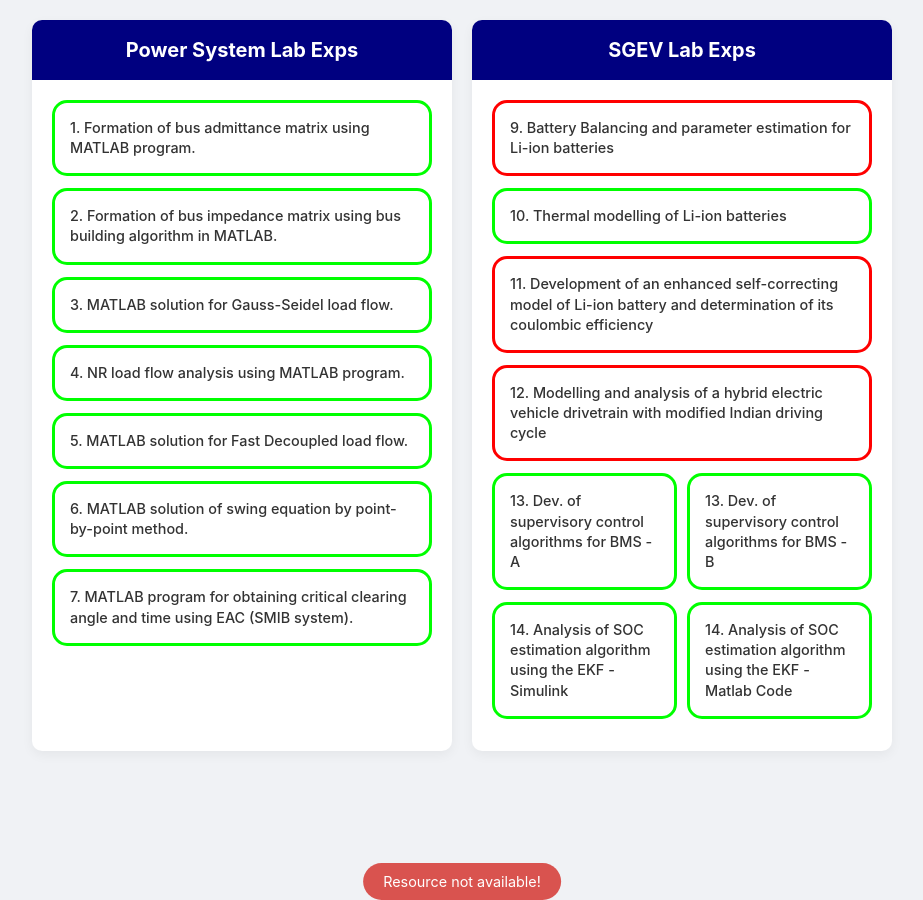
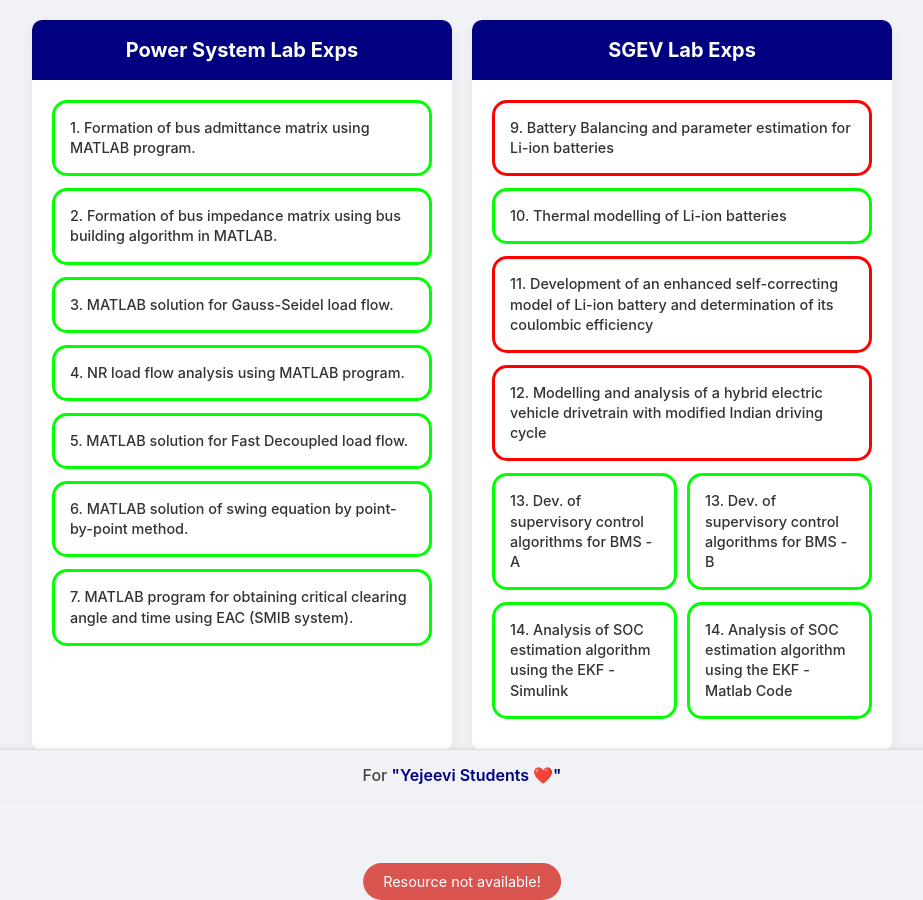
Before and after one commit to arunesh333/powersystem, a plain HTML site: page index.html in a window 1280 px wide. Shown: the whole page, without its empty margins (178-1101 px from the left). Before the commit the page ends 840 px from the top, so only its background shows below. Drawn offline with Linux system fonts and the light colour scheme.

Commit message:
Add files via upload

```diff
--- a/index.html
+++ b/index.html
@@ -671,5 +671,9 @@ open_system('Exp14_Kalman_final')
 sim("Exp14_Kalman_final")
 </textarea>
     <script src="script.js"></script>
+    <footer class="footer">
+        For <span class="highlight">"Yejeevi Students ❤️"</span>
+    </footer>
+
 </body>
 </html>
--- a/style.css
+++ b/style.css
@@ -1,12 +1,20 @@
 /* Basic styles for the page */
+
+/* Find this existing rule in your CSS */
 body {
     font-family: -apple-system, BlinkMacSystemFont, "Segoe UI", Roboto, sans-serif;
     background-color: #f0f2f5;
     margin: 0;
     padding: 20px;
-    display: flex; /* Use flex to center the content */
-    justify-content: center;
-    align-items: flex-start;
+    display: flex;
+
+    /* CHANGE 1: Stack children vertically */
+    flex-direction: column;
+
+    /* CHANGE 2: Center the columns and footer horizontally */
+    align-items: center;
+    /* justify-content: center; (You can remove this, align-items does the job now) */
+padding-bottom: 80px; /* This value should be > footer height */
     min-height: 100vh;
 }
 
@@ -139,6 +147,20 @@ header h1 {
     z-index: 1000;
     transition: bottom 0.3s ease-in-out;
 }
+.footer {
+    text-align: center;
+    padding: 10px 0;
+    font-weight: 500;
+    font-size: 1rem;
+    background: #f5f5f5;
+    color: #333;
+    border-top: 1px solid #ddd;
+    margin-top: 30px;
+}
+
+.highlight {
+    color: #d63384; /* nice pink-red for heart tone */
+}
 
 #unavailable-notification.show {
     bottom: 30px;
@@ -147,4 +169,26 @@ header h1 {
 /* Class to hide the code <textarea> */
 .hidden-code {
     display: none;
+}/* Add this new code to the end of your CSS file */
+
+.footer {
+    position: fixed;        /* Fixes it to the screen */
+    bottom: 0;              /* Aligns it to the bottom */
+    left: 0;                /* Aligns it to the left */
+    width: 100%;            /* Makes it full-width */
+
+    text-align: center;
+    font-size: 1rem;
+    color: #444;
+
+    /* Added for a fixed footer */
+    background-color: #f0f2f5; /* Matches your page background */
+    padding: 15px 0;          /* Gives it some vertical space */
+    box-shadow: 0 -2px 5px rgba(0, 0, 0, 0.05); /* Adds a subtle top shadow */
+    z-index: 900;             /* Ensures it stays on top of other content */
 }
+
+.footer .highlight {
+    color: #000080;
+    font-weight: 600;
+}
```
